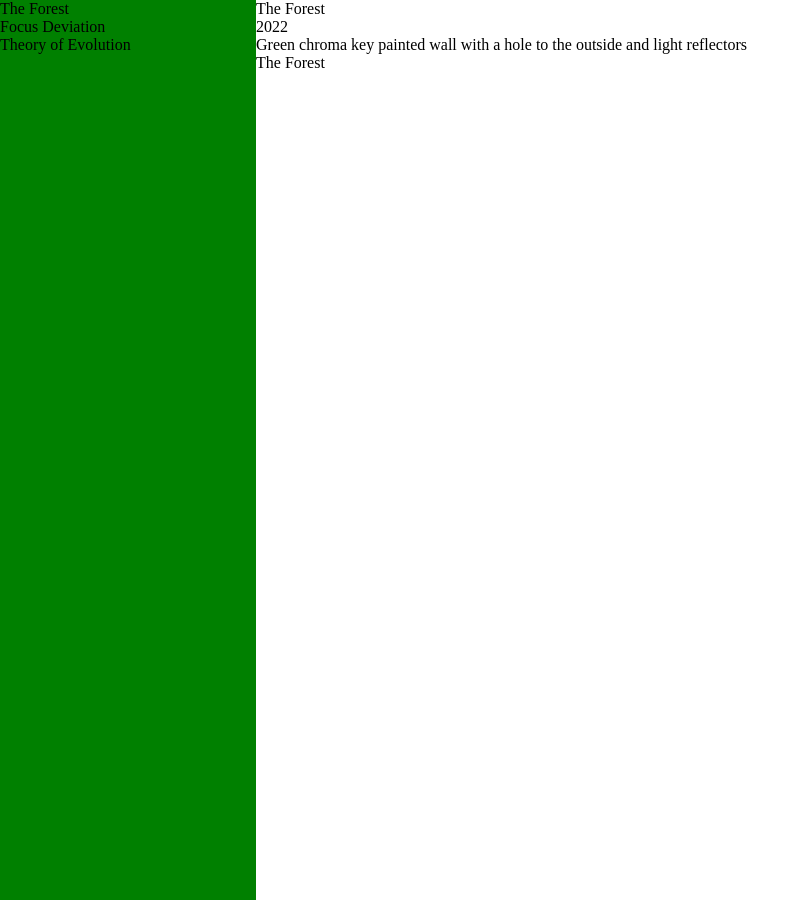
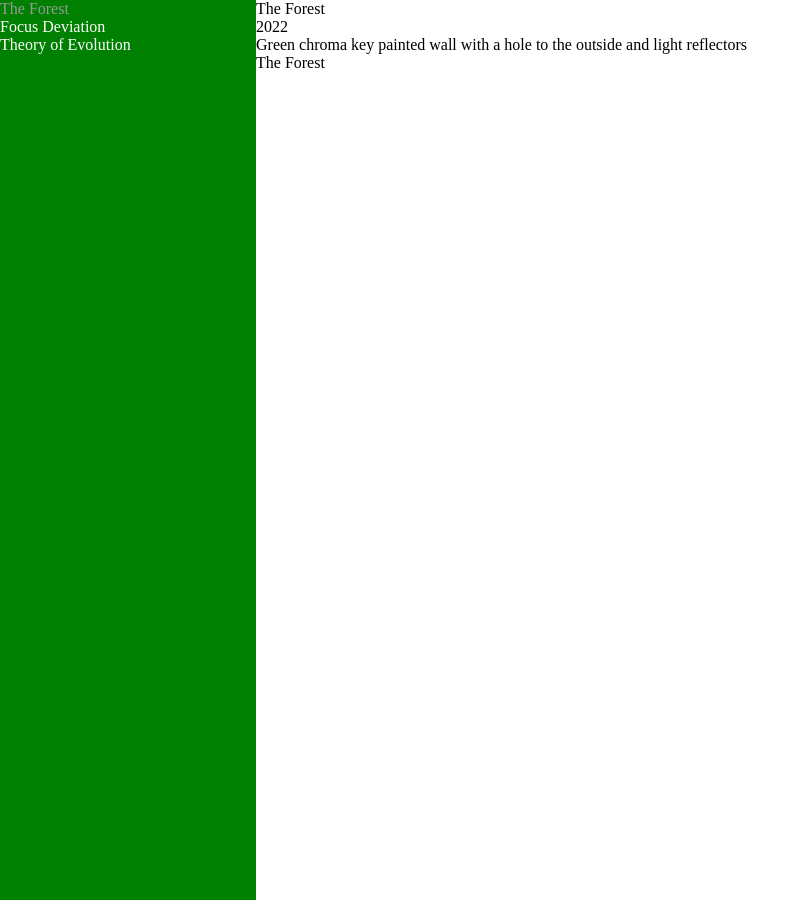
Before and after one commit to marinagem-www/2023.marinagem.com, a Jekyll site: the page built from projects/en/the-forest.md, in a window 1280 px wide. Shown: the whole page, without its empty margins (0-810 px from the left). Built offline with Jekyll 4.4.1, drawn with Linux system fonts in a browser that asks for light colours.

Commit message:
some menu logic

```diff
--- a/_includes/menu.html
+++ b/_includes/menu.html
@@ -2,7 +2,11 @@
 {% assign ordered_pages = cat_pages | sort: "year" | reverse %}
 
 {% for p in ordered_pages %}
-  <div class="menu-item">
+  {% assign mclass = "menu-item" %}
+  {% if p.url == page.url %}
+    {% assign mclass = "menu-item selected" %}
+  {% endif %}
+  <a class="{{ mclass }}" href="{{ p.url | relative_filter }}">
     {{ p.ptitle }}
-  </div>
+  </a>
 {% endfor %}
--- a/css/project.scss
+++ b/css/project.scss
@@ -18,8 +18,13 @@
   box-sizing: border-box;
 
   .menu-item {
-    width: 100%;
+    display: inline-block;
     box-sizing: border-box;
+    text-decoration: none;
+    color: #fff;
+    &.selected {
+      color: #999;
+    }
   }
 
   {% for s in site.data.sections %}
```
